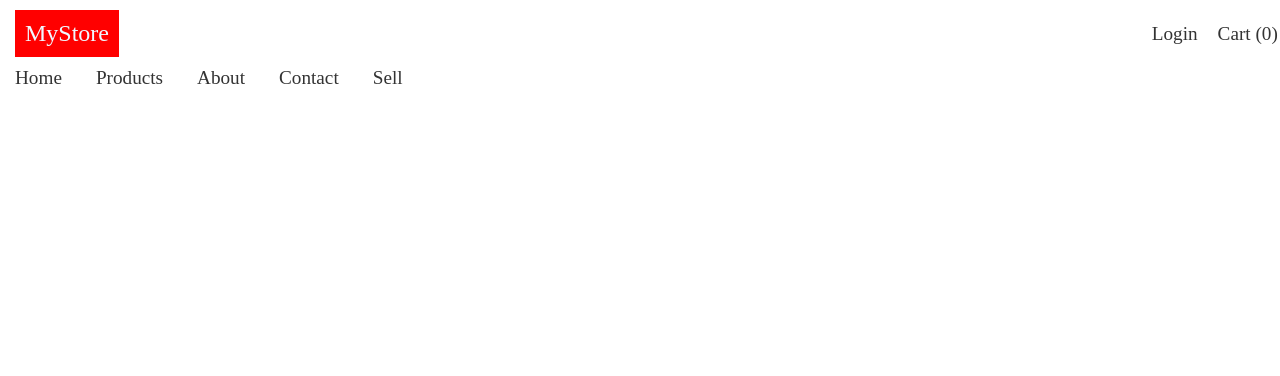
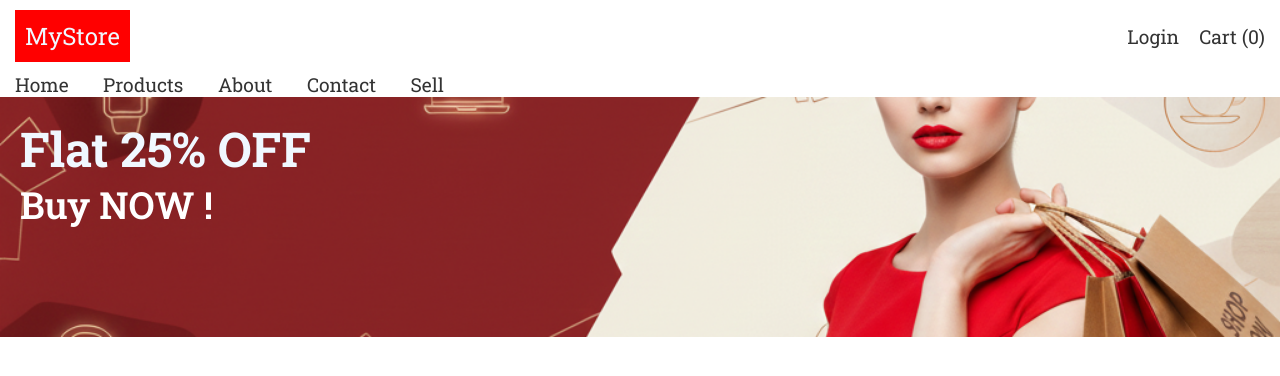
Before and after one commit to AyushmanTechie-1502/ecommerce_1st_project, a plain HTML site: page index.html in a window 1280 px wide. Drawn offline with Linux system fonts and the light colour scheme.

Commit message:
Added BANNER

```diff
--- a/Css/style.css
+++ b/Css/style.css
@@ -1,16 +1,21 @@
+body {
+    font-family: "Roboto Slab", serif;
+    font-size: 18px;
+}
+* {
+    margin: 0;
+    padding: 0;
+    box-sizing: border-box;
+}
+
 /*-- NAVigation Bar --*/
 
-*{
-    margin: 0;
-    padding:0;
-    box-sizing: border-box;
-}
 .navbar {
     display: flex;
     justify-content: space-between;
     align-items: center;
     padding: 10px 15px;
-    width: 101%;
+    width: 100%;
 }
 .navbar .logo {
     font-size: 24px;
@@ -19,24 +24,39 @@
     width: auto;
     padding: 10px;
 }
-
-/* 3. STYLE: Style the main navigation links */
 .nav-links a {
     font-size: 1.2rem;
     margin: 0 15px;
     text-decoration: none;
     color: #333;
 }
-/* IMPORTANT: The missing closing brace } was here in your original code, now fixed. */
-
-/* 4. LAYOUT & STYLE: Nav icons (Login/Cart) */
 .nav-icons {
-    display: flex; /* Makes the links side-by-side */
-    gap: 20px;     /* Adds 20px of space BETWEEN the links */
+    display: flex;
+    gap: 20px;
 }
-
 .nav-icons a {
     text-decoration: none;
     color: #333;
     font-size: 1.2rem;
 }
+
+/*Banner Section*/
+
+.Banner {
+    padding: 20px;
+    background-color: black;
+    color: aliceblue;
+    width: 100%;
+    height: 30vh;
+    font-weight: 700;
+    font-size: 2rem;
+    background-image:url("../images/Gemini_Generated_Image_a5bwh3a5bwh3a5bw.png");
+    background-size: cover;
+    background-position: center;
+    background-repeat: no-repeat;
+}
+.Banner a {
+    color: white;
+    text-decoration: none;
+    font-weight: 600;
+}
--- a/index.html
+++ b/index.html
@@ -1,9 +1,11 @@
 <!DOCTYPE html>
 <html lang="en">
+
 <head>
     <meta charset="UTF-8">
     <meta name="viewport" content="width=device-width, initial-scale=1.0">
     <title>E-Commerce | Home</title>
+    <link href="https://fonts.googleapis.com/css2?family=Roboto+Slab:wght@300;400;600;700&display=swap" rel="stylesheet">
 
     <link rel="stylesheet" href="./Css/style.css">
 </head>
@@ -25,5 +27,12 @@
         <a href="./pages/contact.html">Contact</a>
         <a href="./pages/Sell.html">Sell</a>
     </nav>
+
+    <!--Banner Section-->
+    <section class="Banner">
+        <h1>Flat 25% OFF</h1>
+        <h3><a href="./pages/products.html">Buy NOW !</a></h3>
+    </section>
 </body>
+
 </html>
```
Also changed, not shown: images/Gemini_Generated_Image_a5bwh3a5bwh3a5bw.png (added). Lines whose indentation alone changed are shown as unchanged.
